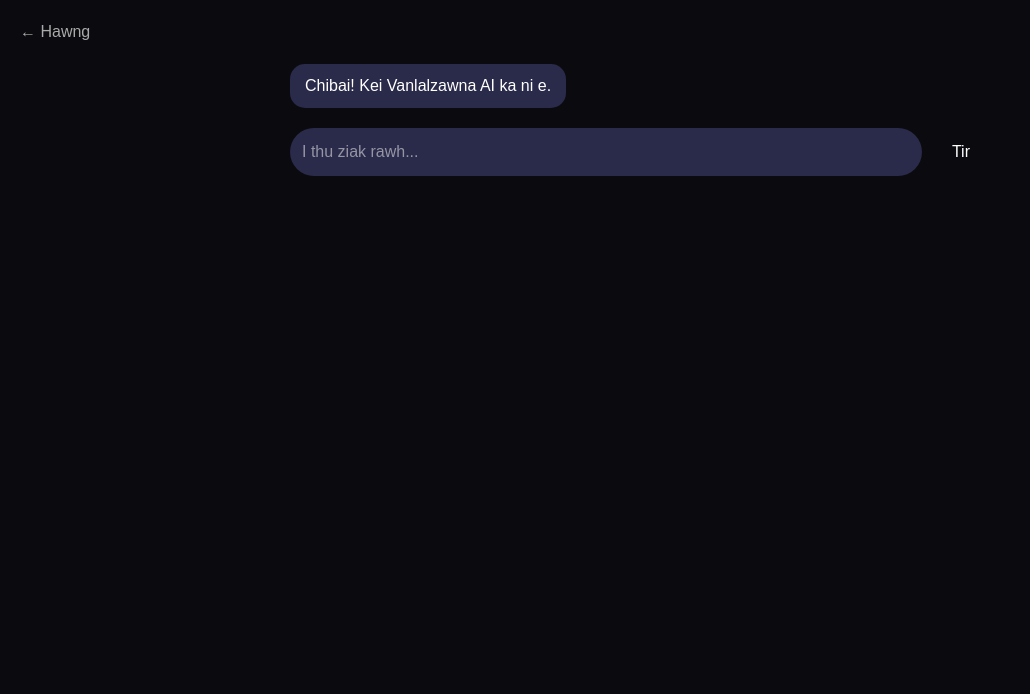
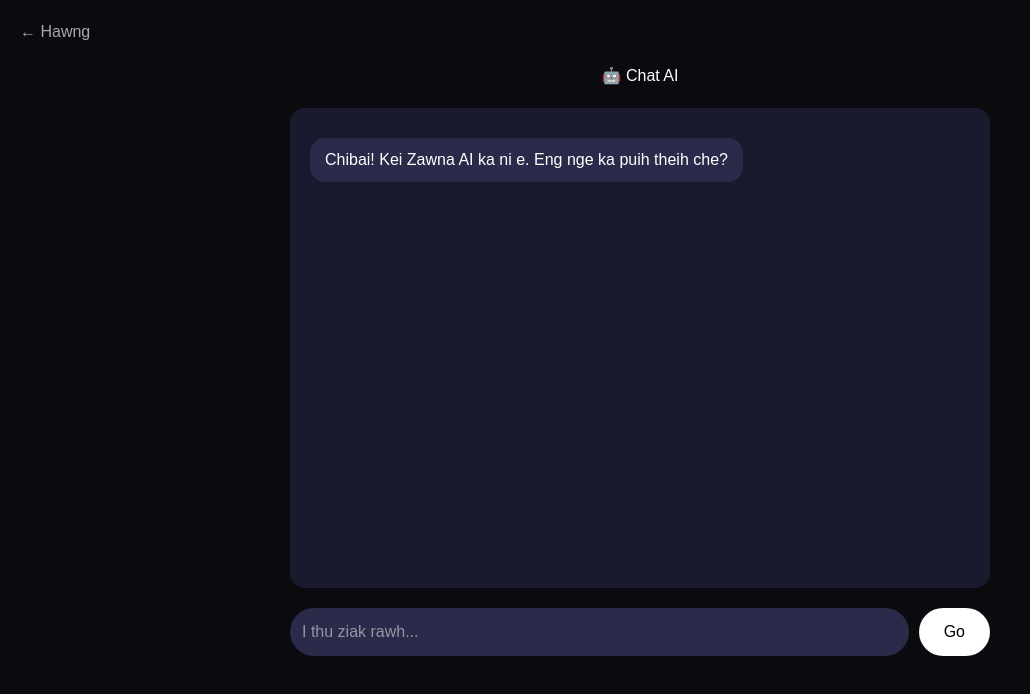
Before and after one commit to rvzawna12-byte/sethlun-ai-hub, a Next.js app: page /chat in a window 1280 px wide. Shown: the top 694 px of the page, without its empty margins (0-1030 px from the left). Built offline with nearby package versions, Linux system fonts and the light colour scheme.

Commit message:
Update page.tsx

```diff
--- a/src/app/chat/page.tsx
+++ b/src/app/chat/page.tsx
@@ -1 +1,50 @@
-'use client'; import {useState} from 'react'; export default function Chat(){const [input,setInput]=useState('');const [msgs,setMsgs]=useState([{role:'ai',content:'Chibai! Kei Vanlalzawna AI ka ni e.'}]);const [loading,setLoading]=useState(false);async function send(){if(!input.trim())return;const q=input;setInput('');setMsgs(m=>[...m,{role:'user',content:q}]);setLoading(true);const r=await fetch('/api/chat',{method:'POST',headers:{'Content-Type':'application/json'},body:JSON.stringify({messages:[{content:q}]})});const d=await r.json();setMsgs(m=>[...m,{role:'ai',content:d.reply}]);setLoading(false);}return<div style={{background:'#0a0a0f',minHeight:'100vh',color:'#fff',padding:20}}><a href='/' style={{color:'#aaa'}}>← Hawng</a><div style={{maxWidth:700,margin:'20px auto'}}>{msgs.map((m,i)=><div key={i} style={{margin:'10px 0',textAlign:m.role==='user'?'right':'left'}}><span style={{background:m.role==='user'?'#4f46e5':'#2a2a4a',padding:'10px 15px',borderRadius:15,display:'inline-block'}}>{m.content}</span></div>)} {loading&&<div>Ka ngaihtuah mek...</div>}</div><div style={{maxWidth:700,margin:'20px auto',display:'flex',gap:10}}><input value={input} onChange={e=>setInput(e.target.value)} onKeyDown={e=>e.key==='Enter'&&send()} placeholder='I thu ziak rawh...' style={{flex:1,padding:12,borderRadius:25,background:'#2a2a4a',color:'#fff',border:'none'}}/><button onClick={send} style={{padding:'12px 20px',borderRadius:25}}>Tir</button></div></div>}
+"use client";
+import { useState } from "react";
+import Link from "next/link";
+
+export default function ChatPage() {
+  const [input, setInput] = useState("");
+  const [messages, setMessages] = useState([{ role: "ai", content: "Chibai! Kei Zawna AI ka ni e. Eng nge ka puih theih che?" }]);
+  const [loading, setLoading] = useState(false);
+
+  async function send() {
+    if (!input.trim()) return;
+    const userMsg = input;
+    setInput("");
+    setMessages(m => [...m, { role: "user", content: userMsg }]);
+    setLoading(true);
+    try {
+      const res = await fetch("/api/chat", {
+        method: "POST",
+        headers: { "Content-Type": "application/json" },
+        body: JSON.stringify({ messages: [{ content: userMsg }] }),
+      });
+      const data = await res.json();
+      setMessages(m => [...m, { role: "ai", content: data.reply }]);
+    } catch (e) {
+      setMessages(m => [...m, { role: "ai", content: "Error: " + String(e) }]);
+    }
+    setLoading(false);
+  }
+
+  return (
+    <div style={{ background: "#0a0a0f", minHeight: "100vh", color: "white", padding: "20px" }}>
+      <Link href="/" style={{ color: "#aaa" }}>← Hawng</Link>
+      <h1 style={{ textAlign: "center", margin: "20px 0" }}>🤖 Chat AI</h1>
+      <div style={{ maxWidth: "700px", margin: "0 auto", background: "#1a1a2e", borderRadius: "15px", padding: "20px", minHeight: "60vh" }}>
+        {messages.map((msg, i) => (
+          <div key={i} style={{ margin: "10px 0", textAlign: msg.role === "user" ? "right" : "left" }}>
+            <div style={{ display: "inline-block", padding: "10px 15px", borderRadius: "15px", background: msg.role === "user" ? "#4f46e5" : "#2a2a4a", maxWidth: "80%" }}>
+              {msg.content}
+            </div>
+          </div>
+        ))}
+        {loading && <div>Ka ngaihtuah mek...</div>}
+      </div>
+      <div style={{ maxWidth: "700px", margin: "20px auto", display: "flex", gap: "10px" }}>
+        <input value={input} onChange={e => setInput(e.target.value)} onKeyDown={e => e.key === "Enter" && send()} placeholder="I thu ziak rawh..." style={{ flex: 1, padding: "12px", borderRadius: "25px", border: "none", background: "#2a2a4a", color: "white" }} />
+        <button onClick={send} style={{ padding: "12px 25px", borderRadius: "25px", border: "none", background: "white", color: "black", cursor: "pointer" }}>Go</button>
+      </div>
+    </div>
+  );
+}
```
